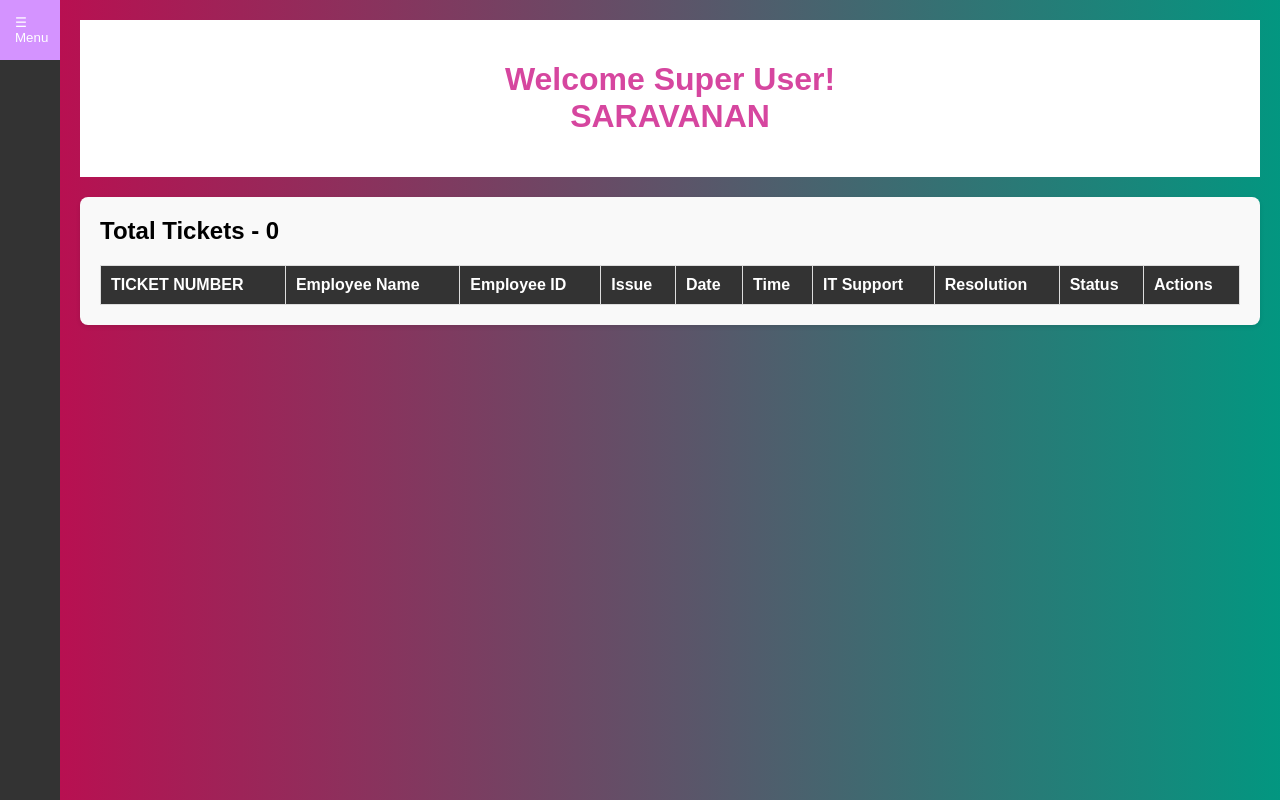
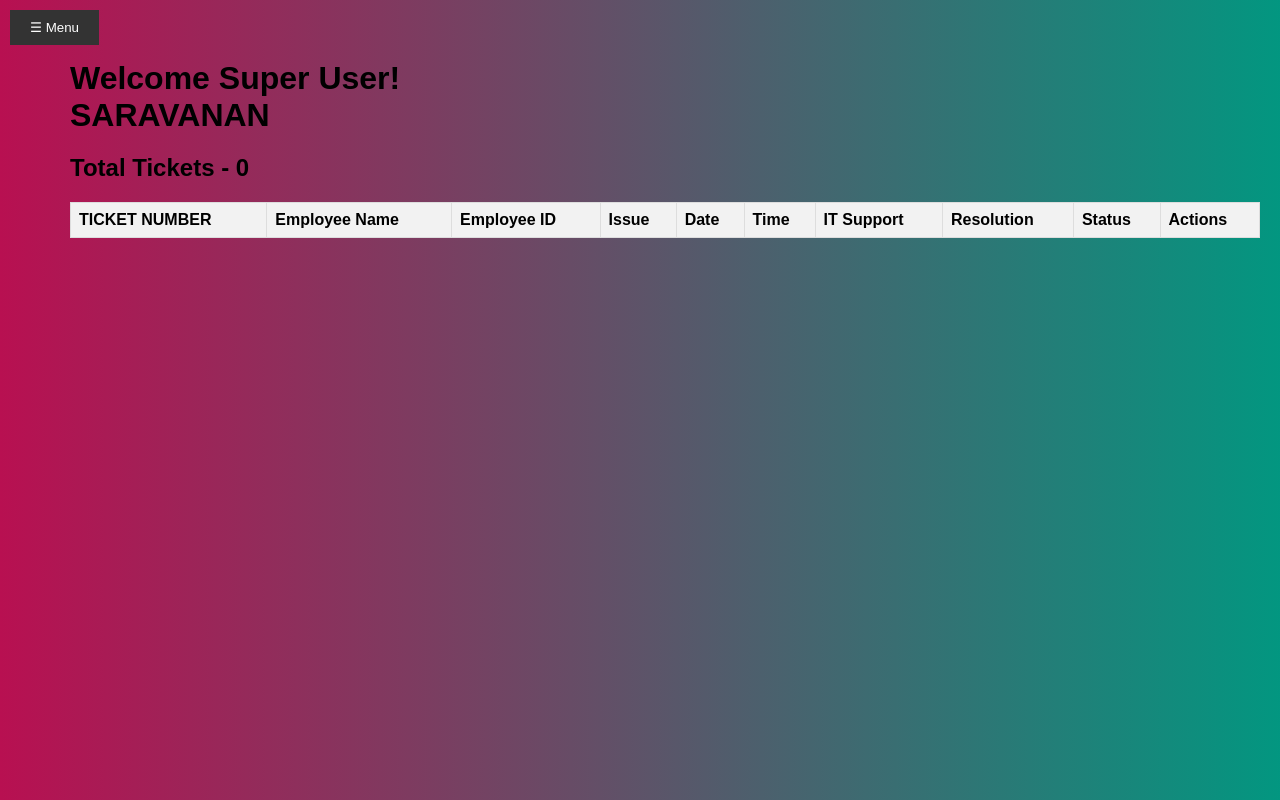
Before and after one commit to yogeshwar-2004y/vista-ticketing, a Flask app: page /superuser in a window 1280 px wide. Run offline with Flask 3, Linux system fonts and the light colour scheme; lists and menus that the app fills with data are empty.

Commit message:
vista2 commit

```diff
--- a/app.py
+++ b/app.py
@@ -206,10 +206,13 @@ def display():
     open_count = 0
     closed_count = 0
     for row in rows:
-        if row[8].lower() == 'open':
-            open_count += 1
-        elif row[8].lower() == 'closed':
-            closed_count += 1
+        # Ensure the row has enough columns and the column value is not None
+        if len(row) > 8 and row[8] is not None:
+            status = row[8].lower()
+            if status == 'open':
+                open_count += 1
+            elif status == 'closed':
+                closed_count += 1
     labels = ['Open Tickets', 'Closed Tickets']
     sizes = [open_count, closed_count]
     colors = ['#ff9999', '#66b3ff']
--- a/static/super.css
+++ b/static/super.css
@@ -1,126 +1,117 @@
 body {
-    font-family: 'Arial', sans-serif;
+    font-family: Arial, sans-serif;
     margin: 0;
+    padding: 0;
+    overflow: hidden; /* Prevent scrollbars from appearing */
     background: linear-gradient(to right,rgb(184, 16, 81),hwb(171 1% 41%));
 
 }
 
 .dashboard-container {
     display: flex;
+    flex-direction: column;
     height: 100vh;
-    overflow: hidden;
+
 }
 
 .menu {
-    background-color: #333;
+    position: fixed;
+    top: 0;
+    left: 0;
+    background: #333;
     color: white;
-    width: 60px;
-    transition: width 0.3s;
-    overflow: hidden;
-    position: relative;
+    width: 250px;
+    height: 100vh;
+    transition: transform 0.3s ease;
+    transform: translateX(-100%);
+    z-index: 1000;
 }
 
 .menu.open {
-    width: 250px;
-}
-
-.menu h3, .menu button:not(.menu-toggle) {
-    visibility: hidden;
-    opacity: 0;
-    transition: visibility 0s, opacity 0.3s linear;
-}
-
-.menu.open h3, .menu.open button {
-    visibility: visible;
-    opacity: 1;
-}
-
-.menu h3 {
-    margin: 0;
-    padding: 15px;
-    text-align: center;
-    background-color: #444;
-}
-
-.menu button {
-    display: block;
-    width: 100%;
-    padding: 15px;
-    border: none;
-    background-color: #333;
-    color: white;
-    text-align: left;
-    cursor: pointer;
-    transition: background-color 0.3s;
-}
-
-.menu button:hover {
-    background-color: rgb(212, 147, 255);
+    transform: translateX(0);
 }
 
 .menu-toggle {
-    background-color: #333;
+    position: fixed;
+    top: 10px;
+    left: 10px;
+    background: #333;
     color: white;
     border: none;
+    padding: 10px 20px;
+    cursor: pointer;
+    z-index: 1100;
+}
+
+.menu-content {
+    margin-top: 50px;
+    padding: 20px;
+}
+
+.menu-content h3 {
+    margin-top: 0;
+}
+
+.menu-content button {
+    display: block;
     width: 100%;
+    margin: 10px 0;
     padding: 10px;
+    background: #444;
+    color: white;
+    border: none;
     cursor: pointer;
-    visibility: visible;
-    opacity: 1;
+    text-align: left;
+}
+
+.menu-content button:hover {
+    background: #555;
 }
 
 .content {
-    flex-grow: 1;
+    flex: 1;
     padding: 20px;
-    background: linear-gradient(to right,rgb(184, 16, 81),hwb(171 1% 41%));
-
+    margin-left: 50px; /* Give some margin to avoid overlap with menu toggle button */
+    overflow-y: auto;
 }
 
-.header {
-    text-align: center;
-    padding: 20px;
-    background-color: #ffffff;
-    color: rgb(214, 70, 159);
+.header h1 {
+    margin: 40px 20px 20px 0;
+}
+
+.tickets-overview h2 {
     margin-bottom: 20px;
 }
 
-.tickets-overview {
-    background-color: #f9f9f9;
-    padding: 20px;
-    border-radius: 8px;
-    box-shadow: 0 2px 4px rgba(0, 0, 0, 0.1);
-}
-
-.tickets-overview h2 {
-    margin-top: 0;
+.table-container {
+    overflow-y: auto;
+    max-height: 80vh; /* Adjust this value as needed */
+    background-color: #f2f2f2;
 }
 
 table {
     width: 100%;
     border-collapse: collapse;
-    margin-top: 20px;
 }
 
 table th, table td {
-    padding: 10px;
     border: 1px solid #ddd;
+    padding: 8px;
     text-align: left;
 }
 
 table th {
-    background-color: #333;
-    color: white;
+    background-color: #f2f2f2;
 }
 
 .delete-btn {
-    background-color: #e74c3c;
+    background: red;
     color: white;
     border: none;
     padding: 5px 10px;
     cursor: pointer;
-    border-radius: 4px;
 }
 
 .delete-btn:hover {
-    background-color: #c0392b;
+    background: darkred;
 }
--- a/templates/superuser.html
+++ b/templates/superuser.html
@@ -38,12 +38,14 @@
 </head>
 <body>
     <div class="dashboard-container">
+        <button class="menu-toggle">☰ Menu</button> <!-- Ensure this button is correctly placed and visible -->
         <div class="menu">
-            <button class="menu-toggle">☰ Menu</button>
+            <div class="menu-content">
                 <h3>Menu</h3>
                 <button onclick="window.location.href='/itemp'">IT TEAM</button>
                 <button onclick="window.location.href='/display'">DISPLAY ALL</button>
                 <button onclick="window.location.href='/total'">Employees</button>
+            </div>
         </div>
         <div class="content">
                     <div class="header">
@@ -51,6 +53,7 @@
                     </div>
             <div class="tickets-overview">
                 <h2>Total Tickets - {{ total_tickets }}</h2>
+                <div class="table-container">
                     <table>
                         <thead>
                             <tr>
@@ -88,5 +91,6 @@
                 </div>
             </div>
         </div>
+    </div>
 </body>
 </html>
```
Also changed, not shown: static/pie_chart.png, 3 other files. Lines whose indentation alone changed are shown as unchanged.
